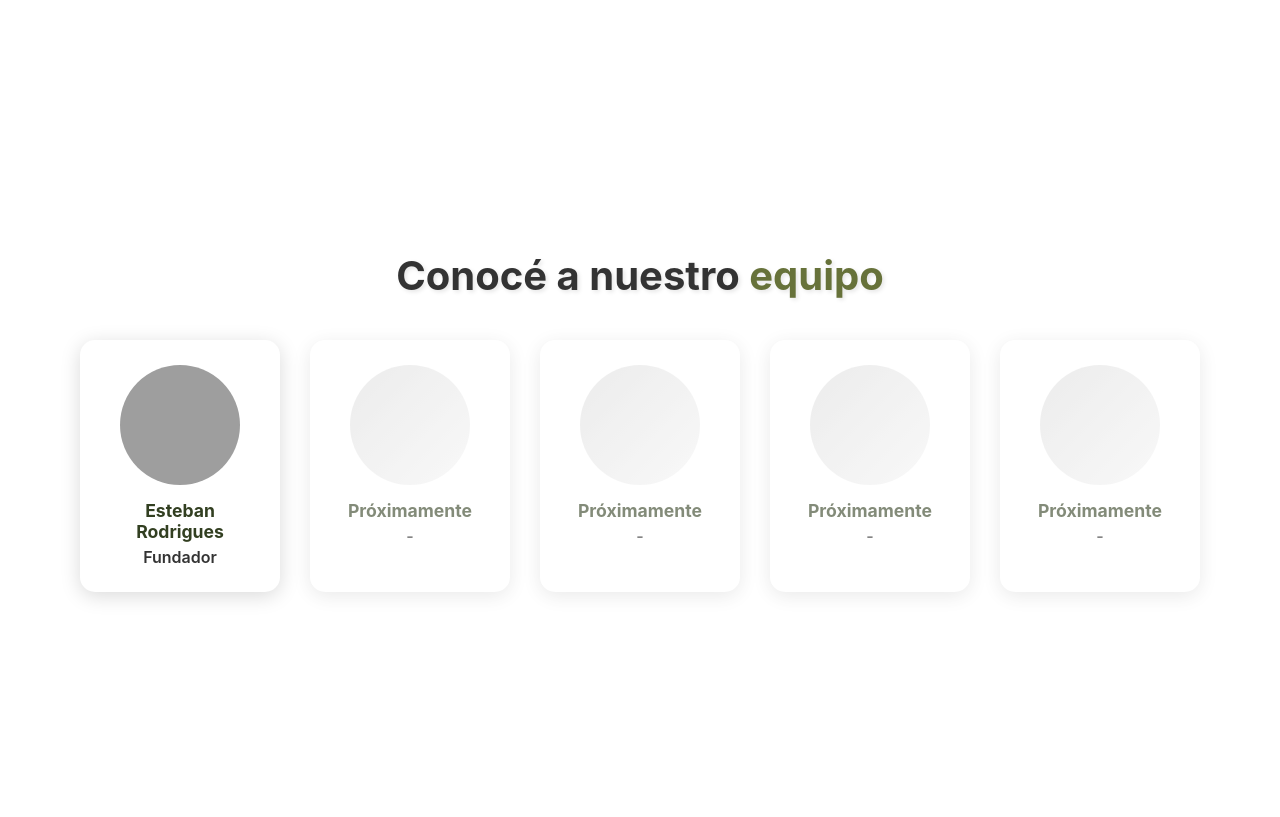
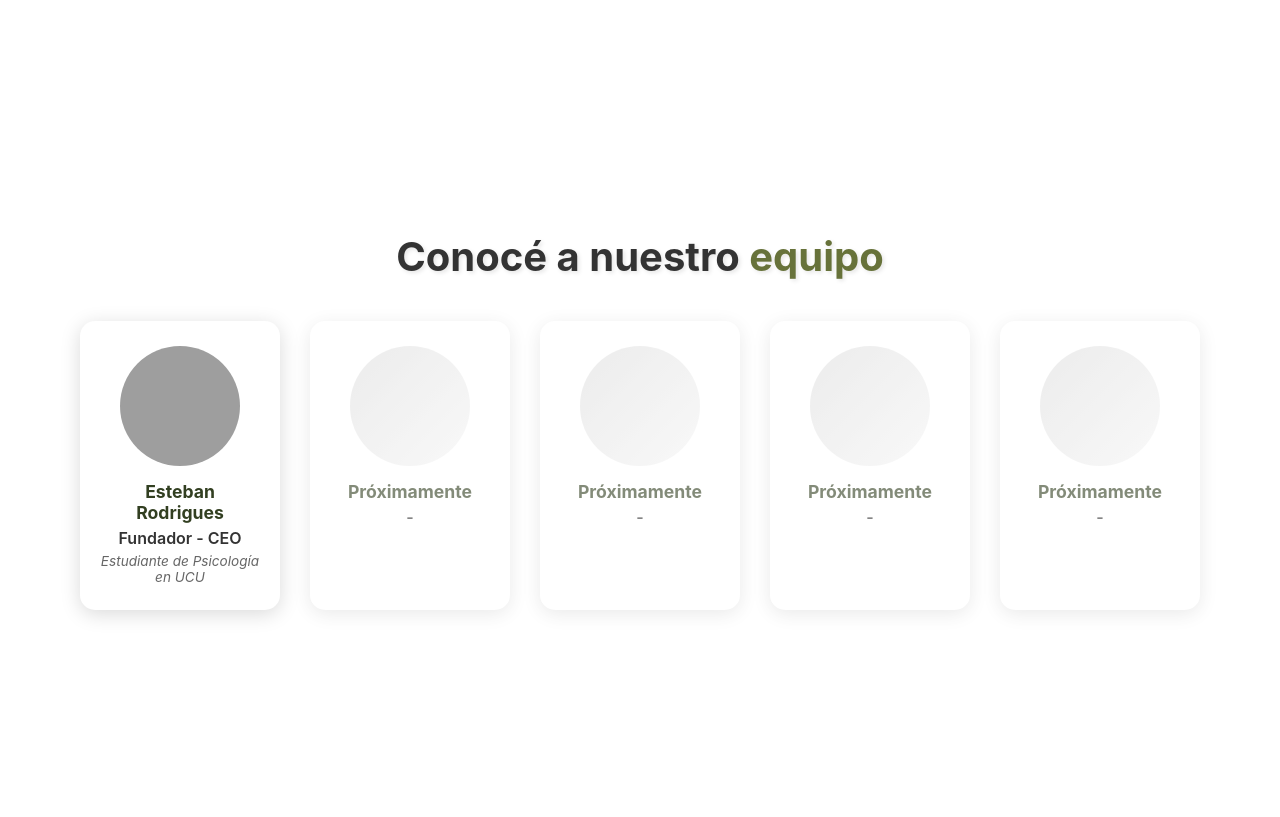
Before and after one commit to estebanrofa/feriando1, a Flask app: page / in a window 1280 px wide. Shown: the part 1996-2813 px from the top of the page. Run offline with Flask 3, Linux system fonts and the light colour scheme; grey boxes are pictures that could not be loaded.

Commit message:
Actualizar info de Esteban: Fundador - CEO + estudios UCU
Co-Authored-By: Claude Opus 4.5 <noreply@anthropic.com>

```diff
--- a/static/lobby.css
+++ b/static/lobby.css
@@ -1543,6 +1543,13 @@ a.logo {
     color: #333333;
 }
 
+.equipo-estudio {
+    margin-top: 5px;
+    font-size: 0.85em;
+    color: #666;
+    font-style: italic;
+}
+
 /* Modal Tipo de Usuario */
 .modal-overlay {
     position: fixed;
--- a/templates/lobby.html
+++ b/templates/lobby.html
@@ -390,7 +390,8 @@
             <div class="equipo-card">
                 <img src="{{ url_for('static', filename='fundador.png') }}" alt="Fundador" class="equipo-img">
                 <p class="equipo-nombre">Esteban Rodrigues</p>
-                <p class="equipo-cargo">Fundador</p>
+                <p class="equipo-cargo">Fundador - CEO</p>
+                <p class="equipo-estudio">Estudiante de Psicología en UCU</p>
             </div>
             <div class="equipo-card equipo-vacio">
                 <div class="equipo-img-placeholder"></div>
```
